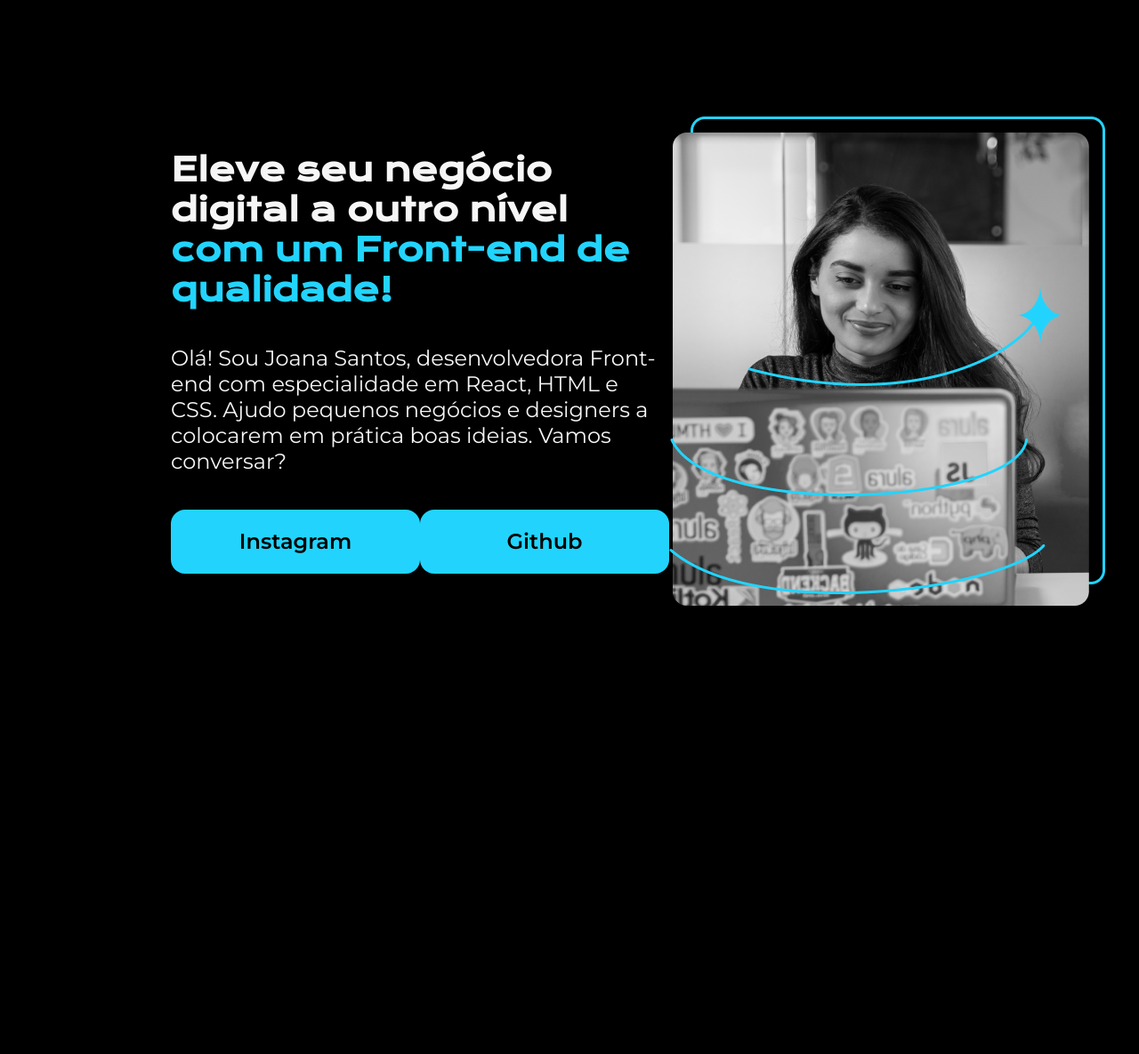
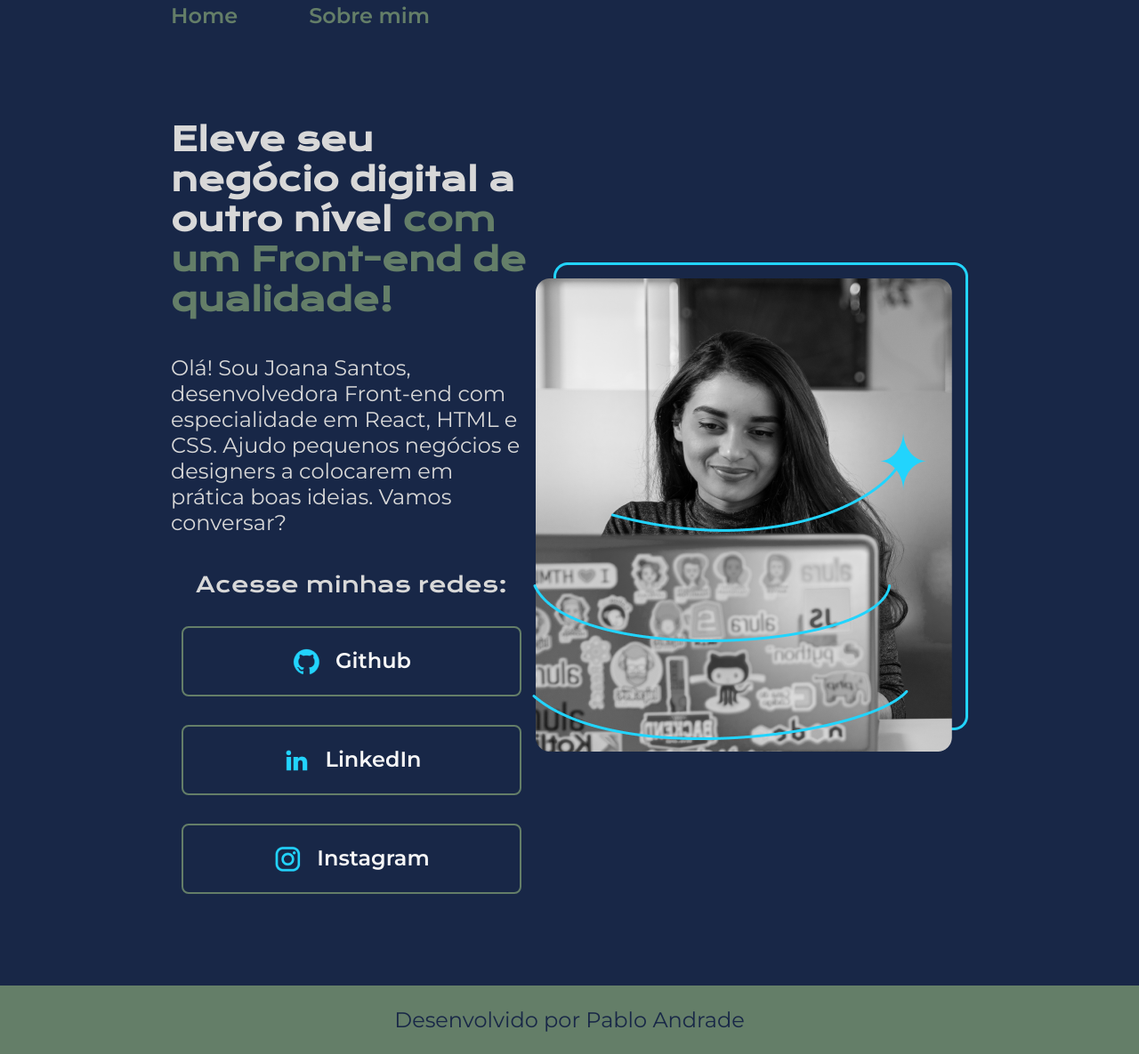
Before and after one commit to PabletsStep/portfolio, a plain HTML site: page index.html in a window 1280 px wide. Shown: the part 61-1246 px from the top of the page at 89% size. Before the commit the page ends 992 px from the top, so only its background shows below. Drawn offline with nearby package versions, Linux system fonts and the light colour scheme.

Commit message:
adicionando pagina sobre mim e alterando css

```diff
--- a/index.html
+++ b/index.html
@@ -3,11 +3,16 @@
 <head>
     <meta charset="UTF-8">
     <meta name="viewport" content="width=device-width, initial-scale=1.0">
-    <link rel="stylesheet" href="style.css">
+    <link rel="stylesheet" href="./styles/style.css">
     <title>Portfolio</title>
 </head>
 <body>
-    <header></header>
+    <header class="cabecalho">
+        <nav class="cabecalho__menu">
+            <a class="cabecalho__menu__link" href="index.html">Home</a>
+            <a class="cabecalho__menu__link" href="about.html">Sobre mim</a>
+        </nav>
+    </header>
     <main class="apresentacao">
         <section class="apresentacao__conteudo">
             <h1 class="apresentacao__conteudo__titulo">
@@ -17,12 +22,25 @@
                 Olá! Sou Joana Santos, desenvolvedora Front-end com especialidade em React, HTML e CSS. Ajudo pequenos negócios e designers a colocarem em prática boas ideias. Vamos conversar?
             </p>
             <div class="apresentacao__links">
-                <a class="apresentacao__links__link" href="https://instagram.com/pablo.coder">Instagram</a>
-                <a class="apresentacao__links__link" href="https://github.com/pabletsstep">Github</a>
+                <h2 class="apresentacao__links__subtitulo">Acesse minhas redes:</h2>
+                <a class="apresentacao__links__link" href="https://github.com/pabletsstep">
+                    <img src="./assets/github.png">
+                    Github
+                </a>
+                <a class="apresentacao__links__link" href="https://www.linkedin.com/in/pablo-andrade-81576515a/">
+                    <img src="./assets/linkedin.png">
+                    LinkedIn
+                </a>
+                <a class="apresentacao__links__link" href="https://instagram.com/pablo.coder">
+                    <img src="./assets/instagram.png">
+                    Instagram
+                </a>
             </div>
         </section>
-        <img src="Imagem.png">
+        <img src="./assets/Imagem.png" alt="Foto de Pablo Andrade">
     </main>
-    <footer></footer>
+    <footer class="rodape">
+        <p>Desenvolvido por Pablo Andrade</p>
+    </footer>
 </body>
 </html>
--- a/style.css
+++ /dev/null
@@ -1,60 +0,0 @@
-@import url('https://fonts.googleapis.com/css2?family=Krona+One&display=swap');
-@import url('https://fonts.googleapis.com/css2?family=Montserrat&display=swap');
-@import url('https://fonts.googleapis.com/css2?family=Montserrat:wght@600&display=swap');
-* {
-    margin: 0;
-    padding: 0;
-}
-
-body {
-    height: 100vh;
-    box-sizing: border-box;
-    background-color: #000;
-    color: #f6f6f6;
-}
-
-.titulo-destaque {
-    color: #22D4FD;
-}
-
-.apresentacao {
-    margin: 15%;
-    display: flex;
-    align-items: center;
-    justify-content: space-between;
-}
-
-.apresentacao__conteudo {
-    width: 615px;
-    display: flex;
-    flex-direction: column;
-    gap: 40px;
-}
-
-.apresentacao__conteudo__titulo {
-    font-size: 36px;
-    font-family: 'Krona One', sans-serif;
-}
-
-.apresentacao__conteudo__texto {
-    font-size: 24px;
-    font-family: 'Montserrat', sans-serif;
-}
-
-.apresentacao__links {
-    display: flex;
-    justify-content: space-between;
-}
-
-.apresentacao__links__link {
-    background-color: #22D4FD;
-    width: 280px;
-    text-align: center;
-    border-radius: 16px;
-    font-size: 24px;
-    font-weight: 600;
-    padding: 21.5px 0;
-    text-decoration: none;
-    color: #000;
-    font-family: 'Montserrat', sans-serif;
-}
--- /dev/null
+++ b/styles/style.css
@@ -0,0 +1,111 @@
+@import url('https://fonts.googleapis.com/css2?family=Krona+One&family=Montserrat:wght@400;600&display=swap');
+
+:root {
+    --cor-primaria: #182747;
+    --cor-secundaria: #D8D8D8;
+    --cor-terciaria: #647E68;
+    --cor-hover: #562B08;
+
+    --fonte-primaria: 'Krona One', sans-serif;
+    --fonte-secundaria: 'Montserrat', sans-serif;
+}
+
+* {
+    margin: 0;
+    padding: 0;
+}
+
+body {
+    /* height: 100vh; */
+    box-sizing: border-box;
+    background-color: var(--cor-primaria);
+    color: var(--cor-secundaria);
+}
+
+.cabecalho {
+    padding: 5% 0 0 15%;
+}
+
+.cabecalho__menu {
+    display: flex;
+    gap: 80px;
+}
+
+.cabecalho__menu__link {
+    font-family: var(--fonte-secundaria);
+    font-size: 24px;
+    font-weight: 600;
+    color: var(--cor-terciaria);
+    text-decoration: none;
+}
+
+.apresentacao {
+    padding: 8% 15%;
+    display: flex;
+    align-items: center;
+    justify-content: space-between;
+}
+
+.apresentacao__conteudo {
+    width: 615px;
+    display: flex;
+    flex-direction: column;
+    gap: 40px;
+}
+
+.apresentacao__conteudo__titulo {
+    font-size: 36px;
+    font-family: var(--fonte-primaria);
+}
+
+.titulo-destaque {
+    color: var(--cor-terciaria);
+}
+
+.apresentacao__conteudo__texto {
+    font-size: 24px;
+    font-family: var(--fonte-secundaria);
+}
+
+.apresentacao__links {
+    display: flex;
+    justify-content: space-between;
+    flex-direction: column;
+    align-items: center;
+    gap: 32px;
+}
+
+.apresentacao__links__subtitulo {
+    font-family: var(--fonte-primaria);
+    font-weight: 400;
+    font-size: 24px;
+}
+
+.apresentacao__links__link {
+    display: flex;
+    justify-content: center;
+    gap: 16px;
+    border: 2px solid var(--cor-terciaria);
+    width: 378px;
+    text-align: center;
+    border-radius: 8px;
+    font-size: 24px;
+    font-weight: 600;
+    padding: 21.5px 0;
+    text-decoration: none;
+    color: #F6F6F6;
+    font-family: var(--fonte-secundaria);
+}
+
+.apresentacao__links__link:hover {
+    background-color: var(--cor-hover);
+}
+
+.rodape {
+    padding: 24px;
+    color: var(--cor-primaria);
+    background-color: var(--cor-terciaria);
+    text-align: center;
+    font-family: var(--fonte-secundaria);
+    font-size: 24px;
+}
```
Also changed, not shown: about.html (added, +28 -0 lines), assets/Imagem.png (renamed from Imagem.png), assets/github.png (added), assets/instagram.png (added), assets/linkedin.png (added), assets/twitch.png (added), assets/twitter.png (added), html.png (deleted).
